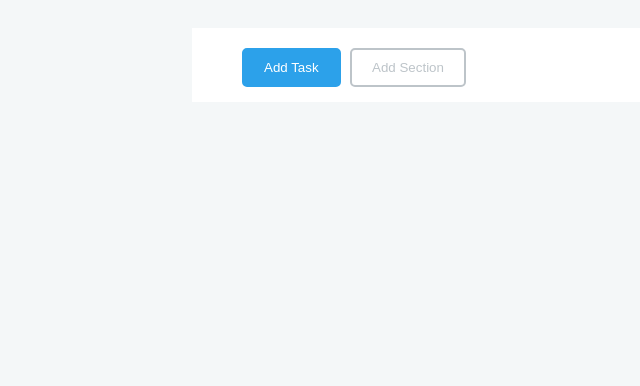
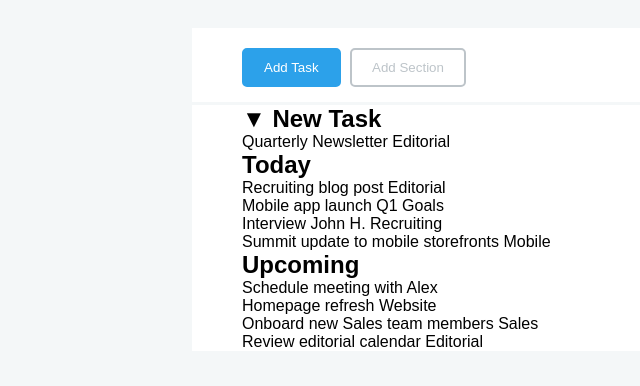
Before and after one commit to SimoL-003/html-css-toboolist, a plain HTML site: page index.html in a window 1280 px wide. Shown: the part 122-508 px from the top of the page, without its empty margins (0-640 px from the left). Drawn offline with Linux system fonts and the light colour scheme.

Commit message:
feat: List section (WIP)

```diff
--- a/css/style.css
+++ b/css/style.css
@@ -79,3 +79,12 @@ section.buttons {
 }
 
 /* /Button  */
+
+/* List  */
+section.list li {
+    list-style-type: none;
+}
+
+.main-list {
+    margin-left: 50px;
+}
--- a/index.html
+++ b/index.html
@@ -31,7 +31,34 @@
         </section>
         <!-- /Button section  -->
         <!-- List section  -->
-        <section class="container list"></section>
+        <section class="container list">
+            <ul class="main-list">
+                <li>
+                    <h2><span class="toggle">&#x25BC;</span> New Task</h2>
+                    <ul class="internal-list">
+                        <li> Quarterly Newsletter <span class="tag editorial">Editorial</span></li>
+                    </ul>
+                </li>
+                <li>
+                    <h2>Today</h2>
+                    <ul class="internal-list">
+                        <li>Recruiting blog post <span class="tag editorial">Editorial</span></li>
+                        <li>Mobile app launch <span class="tag q1-goals">Q1 Goals</span></li>
+                        <li>Interview John H. <span class="tag recruiting">Recruiting</span></li>
+                        <li>Summit update to mobile storefronts <span class="tag mobile">Mobile</span></li>
+                    </ul>
+                </li>
+                <li>
+                    <h2>Upcoming</h2>
+                    <ul class="internal-list">
+                        <li>Schedule meeting with Alex</li>
+                        <li>Homepage refresh <span class="tag website">Website</span></li>
+                        <li>Onboard new Sales team members <span class="tag sales">Sales</span></li>
+                        <li>Review editorial calendar <span class="tag editorial">Editorial</span></li>
+                    </ul>
+                </li>
+            </ul>
+        </section>
         <!-- /List section  -->
     </main>
 
```
